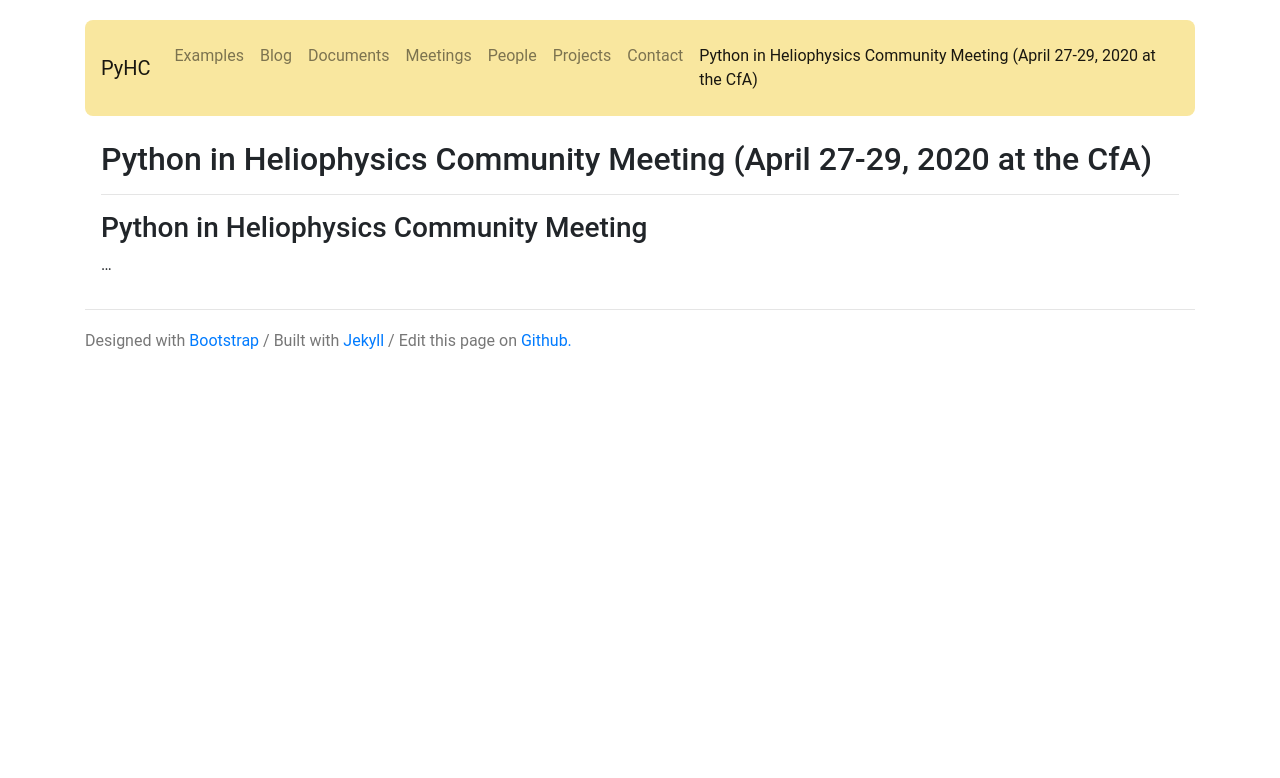
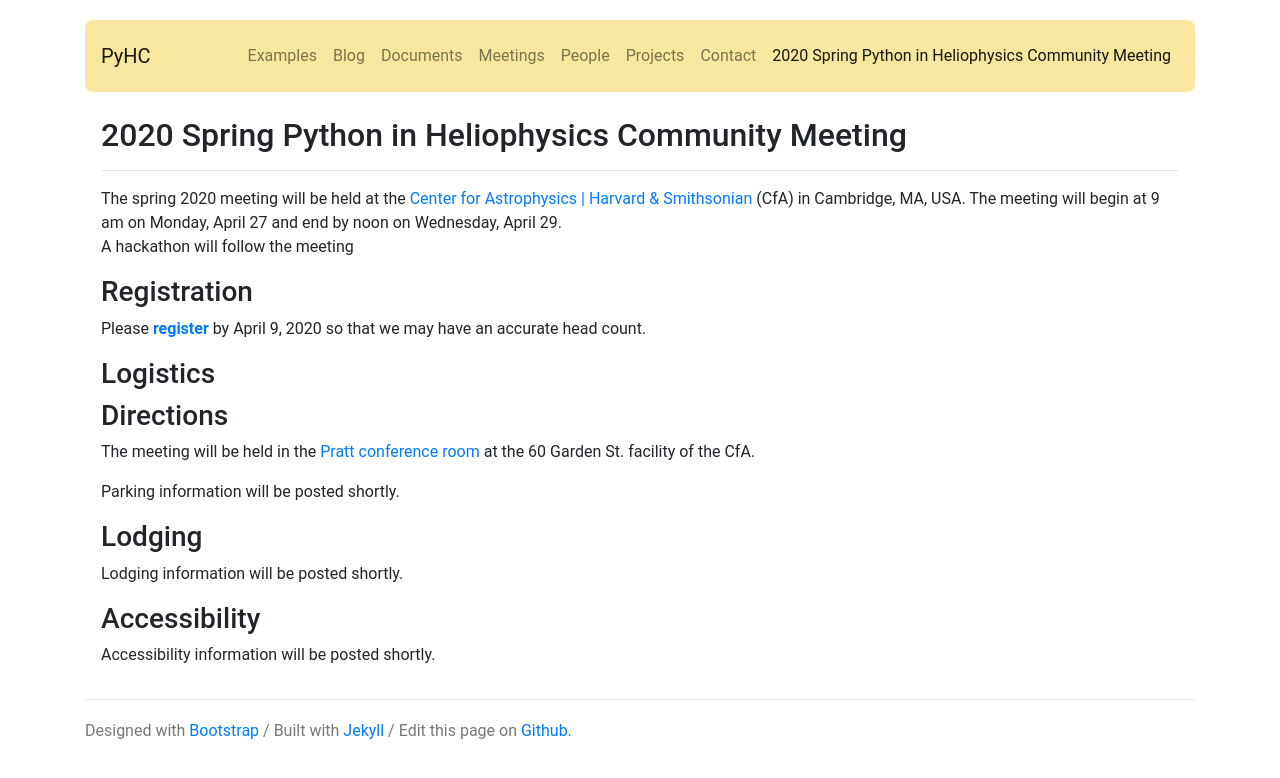
Before and after one commit to heliophysicsPy/heliophysicsPy.github.io, a Jekyll site: the page built from _pages/meetings/april2020.md, in a window 1280 px wide. Shown: the top 778 px of the page. Built offline with Jekyll 4.4.1, drawn with Linux system fonts in a browser that asks for light colours; nearby versions of some CDN libraries.

Commit message:
Begin adding content to spring 2020 meeting page

```diff
--- a/_pages/meetings/april2020.md
+++ b/_pages/meetings/april2020.md
@@ -1,9 +1,30 @@
 ---
 layout: page
-title: Python in Heliophysics Community Meeting (April 27-29, 2020 at the CfA)
+title: 2020 Spring Python in Heliophysics Community Meeting
 permalink: /meetings/april2020/
 order: 16
 ---
-### Python in Heliophysics Community Meeting
 
-...
+The spring 2020 meeting will be held at the [Center for Astrophysics | Harvard & Smithsonian](https://www.cfa.harvard.edu/) (CfA) in Cambridge, MA, USA.
+The meeting will begin at 9 am on Monday, April 27 and end by noon on Wednesday, April 29.
+A hackathon will follow the meeting
+
+### Registration
+
+Please [**register**](https://forms.gle/fYxWXWccyTZxnVUH9) by April 9, 2020 so that we may have an accurate head count.
+
+### Logistics
+
+### Directions
+
+The meeting will be held in the [Pratt conference room](https://www.google.com/maps/place/Pratt+Conference+Room/@42.3816003,-71.129812,17z/data=!3m1!4b1!4m5!3m4!1s0x89e3776c9a37dc8b:0x5c1ff50edb096c08!8m2!3d42.3816003!4d-71.1276233) at the 60 Garden St. facility of the CfA.
+
+Parking information will be posted shortly.
+
+### Lodging
+
+Lodging information will be posted shortly.
+
+### Accessibility
+
+Accessibility information will be posted shortly.
```
